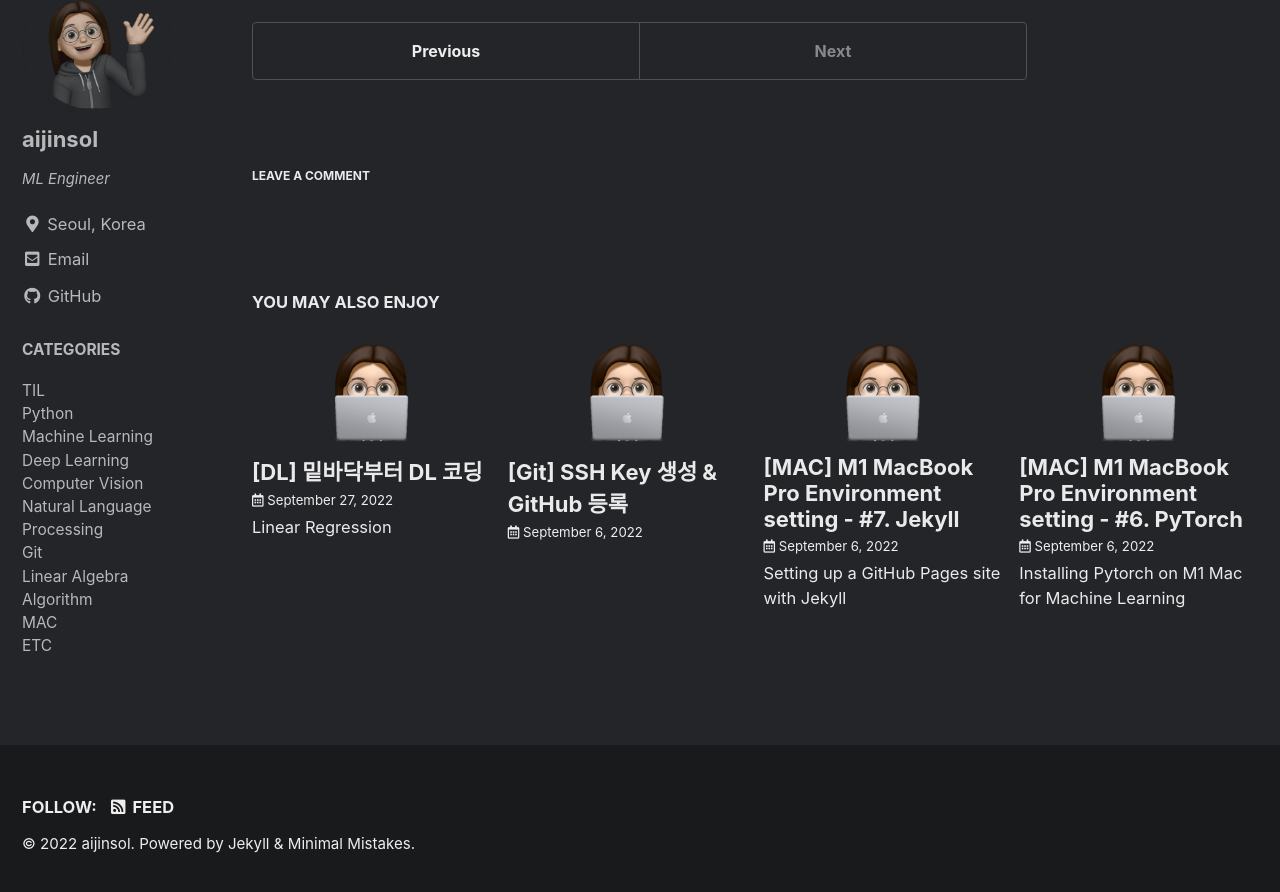
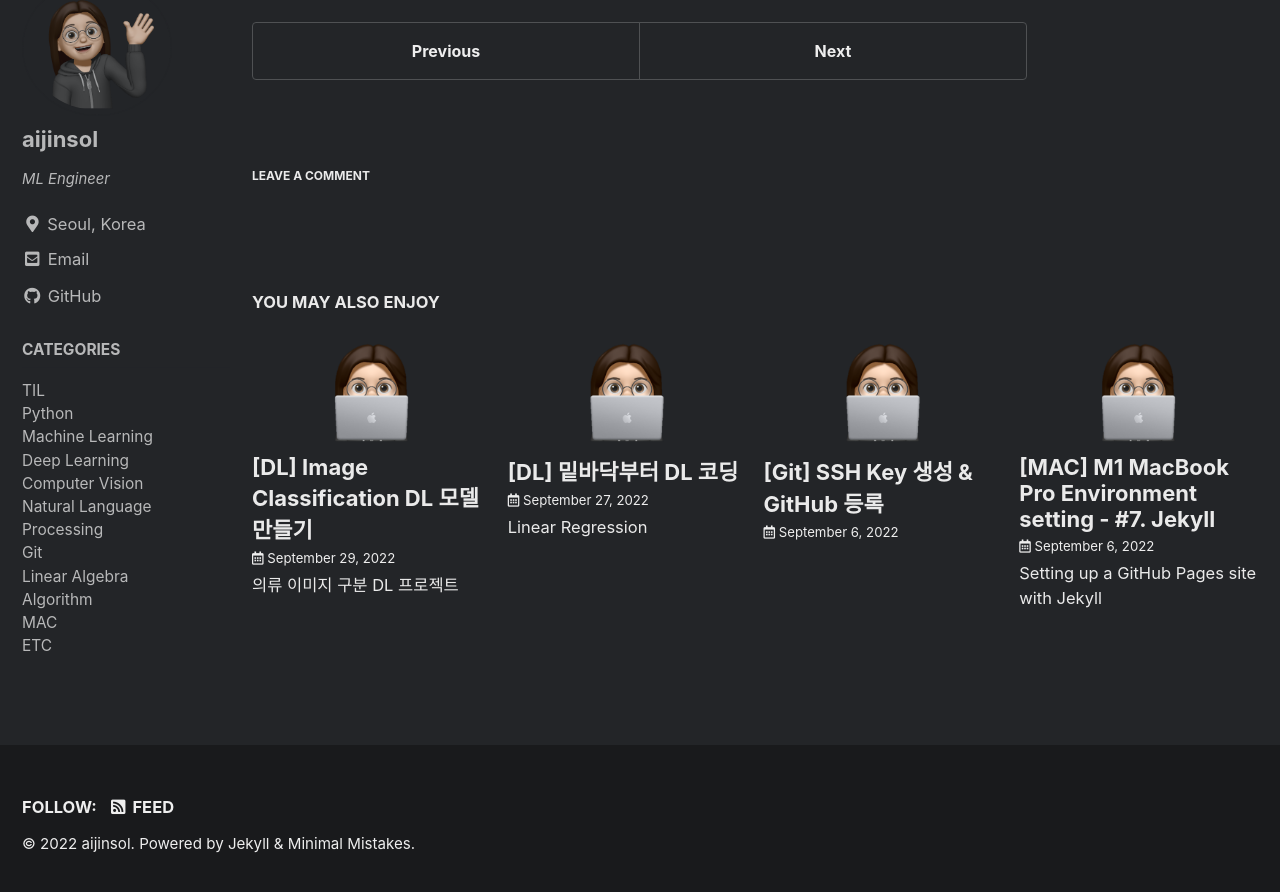
Before and after one commit to aijinsol/aijinsol.github.io, a Jekyll site: the page built from _posts/2022-09-27-dl_keras.md, in a window 1280 px wide and 900 px high, scrolled down 4147 px. Shown: the top 892 px of the window. Built offline with Jekyll 4.4.1, drawn with Linux system fonts in a browser that asks for light colours; cached includes are drawn as plain includes; comment, search, counter and statistics services are not loaded; some of the changed lines change nothing that is shown; some of the changed text lies outside the part shown.

Commit message:
docs: add fashion_mnist post

````diff
--- a/_posts/2022-09-27-dl_keras.md
+++ b/_posts/2022-09-27-dl_keras.md
@@ -33,7 +33,7 @@
 
 + column: 4 (admit, gre, gpa, rank)
 + row: 427
-+ admit=0(불합격) / admit=1(불합격)
++ admit=0(불합격) / admit=1(합격)
 
 (table) Dataset example
 
--- /dev/null
+++ b/_posts/2022-09-29-fashion_mnist.md
@@ -0,0 +1,298 @@
+---
+title: "[DL] Image Classification DL 모델 만들기"
+excerpt: "의류 이미지 구분 DL 프로젝트"
+categories:
+ - DeepLearning
+tags:
+  - keras
+  - codding apple
+last_modified_at: 2022-09-29
+---
+
+> Image Classification 문제에서 왜 CNN이 필요한지 알아보자.
+
+| 의류 이미지 구분 DL 프로젝트
+
+# 1. 이미지 데이터를 그냥 딥러닝 돌려보면?(CNN 사용X)
+
+## 1) Dataset
+
+```python
+import tensorflow as tf
+import matplotlib.pyplot as plt
+
+# Download dataset
+(trainX, trainY), (testX, textY) = tf.keras.datasets.fashion_mnist.load_data()
+```
+
+```python
+print(trainX[0])
+print(trainX.shape)
+
+
+--------------------------------------------------------------------------------
+[[  0   0   0   0   0   0   0   0   0   0   0   0   0   0   0   0   0   0
+    0   0   0   0   0   0   0   0   0   0]
+...
+ [  0   0   0   0   0   0   0   0   0   0   0   0   0   0   0   0   0   0
+    0   0   0   0   0   0   0   0   0   0]]
+(60000, 28, 28)
+```
+
+```python
+print(trainY)
+print(trainY.shape)
+
+--------------------------------------------------------------------------------
+[9 0 0 ... 3 0 5]
+(60000,)
+```
+
+```python
+np.unique(trainY)
+
+
+--------------------------------------------------------------------------------
+array([0, 1, 2, 3, 4, 5, 6, 7, 8, 9], dtype=uint8)
+```
+
+```python
+plt.imshow(trainX[0])
+plt.gray()
+plt.colorbar()
+plt.show()
+```
+![image01](/assets/images/2022-09-27-output.png){: .align-center}{: width="40%" height="40%"}
+
+<br>
+
+## 2) Model
+
+```python
+model = tf.keras.Sequential([
+    tf.keras.layers.Dense(128, input_shape=(28,28), activation='relu'),
+    tf.keras.layers.Dense(64, activation='relu'),
+    tf.keras.layers.Flatten(),
+    tf.keras.layers.Dense(10, activation='softmax')
+])
+
+model.summary()
+
+
+--------------------------------------------------------------------------------
+Model: "sequential_5"
+_________________________________________________________________
+ Layer (type)                Output Shape              Param #
+=================================================================
+ dense_15 (Dense)            (None, 28, 128)           3712
+
+ dense_16 (Dense)            (None, 28, 64)            8256
+
+ flatten (Flatten)           (None, 1792)              0
+
+ dense_17 (Dense)            (None, 10)                17930
+
+=================================================================
+Total params: 29,898
+Trainable params: 29,898
+Non-trainable params: 0
+_________________________________________________________________
+```
+
++ `input_shape`
+    + `model.summary()`를 보기 위해서는 반드시 첫번째 layer에 `input_shape`를 넣어줘야 한다.
+    + `input_shape`에는 데이터 1개의 shape를 넣어준다.
+        + trainX의 shape=(60000, 28, 28)
+        + input_shape=(28,28)
+
++ Activation function 중 `relu` 함수 중 음수는 모두 0으로 만들어주므로 convolution layer에서 자주 쓴다.
+    + 확률은 minus 값이 나오면 안되니까.
+
++ `Softmax`
+    + 0~1 사이의 값
+    + Multi-Category Classification 예측 문제이므로 활성함수로 `softmax`를 사용한다
+    + 마지막 노드 갯수는 카테고리 갯수
+    + 예측한 모든 확률을 더하면 1
+
++ (비교) `Sigmoid`
+    + 0~1 사이의 값
+    + Binary Classification 예측 문제에는 활성함수로 `sigmoid` 사용
+    + 마지막 노드 갯수는 1개
+    + 확률의 총합이 1은 아님. 큰 출력값을 보일수록 해당 클래스를 나타낼 가능성이 높다.
+
++ `tf.keras.layers.Flatten()`
+    + 2D 또는 3D 행렬 데이터를 1D로 압축해주는 Flatten 레이어
+    + ex) [ [1,2,3,4], [5,6,7,8] ] → [ 1,2,3,4,5,6,7,8 ]
+
+<br>
+
+## 3) Train
+
+```python
+model.compile(loss='sparse_categorical_crossentropy', optimizer='adam', metrics=['accuracy'])
+model.fit(trainX, trainY, epochs=10)
+
+
+--------------------------------------------------------------------------------
+Epoch 1/10
+1875/1875 [==============================] - 10s 5ms/step - loss: 1.3431 - accuracy: 0.7847
+...
+Epoch 9/10
+1875/1875 [==============================] - 9s 5ms/step - loss: 0.3385 - accuracy: 0.8784
+Epoch 10/10
+1875/1875 [==============================] - 9s 5ms/step - loss: 0.3283 - accuracy: 0.8800
+```
+
++ 카테고리 예측문제에서 쓰는 loss function
+    + `categorical_crossentropy` : `train_Y`가 원핫인코딩되어 있을 때
+    + `sparse_categorical_crossentropy` : `train_Y`가 0,1,2,... 등 정수로 되어 있을 때
+
+<br>
+
+## 4) 위 과정 요약
+
++ 위에서 짰던 모델은
+    + 이미지의 픽셀데이터를 2차원의 28x28 행렬로 바꿔서,
+    + Flatten layer를 적용하고,
+    + 마지막에 1차원의 리스트를 출력.
++ 그런데 데이터가 이미지일 때 이런 모델을 만들면 문제가 많아진다.
+    + 이미지를 `Flatten`해버렸기 떄문에 이미지를 해체해서 딥러닝을 돌리는 것과 마찬가지. 이미지가 더 이상 이미지 그 자체로의 분석이 어려워지고, 이미지의 특성을 추출하기 어려워진다.
+    + `Convolution layer`를 이용하면 현재 이미지의 특성을 추출하여 딥러닝 모델을 학습시킬 수 있다.
+    + 즉, 사람얼굴 이미지라면 사람의 눈, 코, 입과 같은 특성을 추출할 수 있게 된다.
+    + 이렇게 이미지 데이터를 활용한 딥러닝 모델의 성능을 올릴 수 있다.
+
+<br>
+
+# 2. 해결책은 CNN!
+## 1) `Feature Extraction`
+
+> 이미지를 해체하지 말고, 이미지 자체로 해석하자!
+
++ `Filter(=kernel)`을 이용하여 이미지에서 중요한 정보를 추출한 이미지 복사본(`feature map`)을 만든다.
++ 이렇게 추출한 이미지의 특성들은 서로 다른 점을 강조하게 된다. (세로선, 가로선, 동그란 부분, blur, sharpen, ...)
++ 이 과정을 `Feature Extraction`이라고 부르며, 이렇게 얻은 데이터로 학습한다.
+
+<br>
+
+## 2) `Pooling Layer`
++ 단순히 `Convolutional layer`(filter를 통해 이미지의 특징 추출)만 적용하면 문제점이 있다. 이미지 내 feature의 위치가 달라지면 해당 feature를 판별하지 못하게 되는 것이다.
++ 예를 들어, 이미지 내 '자동차 바퀴'의 위치가 왼쪽 하단에 있는 이미지를 학습시켰는데 새로운 이미지에서는 왼쪽 상단에 '자동차 바퀴'가 있다면 새로운 이미지에서 '자동차 바퀴' feature를 감지하지 못할 수도 있다는 것이다. 전혀 응용력이 없다!
++ 이를 해결하기 위해 `Pooling Layer`를 사용한다.
+
+![image01](/assets/images/2022-09-27-image01.png){: .align-center}{: width="60%" height="60%"}
+
+### Pooling Layer는 무엇?
++ Pooling layer: 이미지의 중요한 부분을 유지한 채로 축소해서 가운데로 옮기는 레이어다.
++ Pooling layer의 종류
+    + Max Pooling: 최댓값만 추림. 가장 많이 쓴다.
+    + Average Pooling: 평균값으로 추림
++ `Convolutional layer + Pooling layer`를 함께 쓰면 `특징추출 + 특징 가운데 모으기`의 장점!
++ 이미지 내 feature가 어떤 위치에 있어도 모델이 잘 인식하게 된다. 즉, 이미지의 위치에 영향을 받지 모델을 만들고 싶을 때 활용하면 좋다.
++ 이러한 응용력 있는 모델을 `Translation Inavariance`라고 한다.
+
+<br>
+
+## 3) CNN 전체 구조
++ Input image와 Neural Network 사이에 Convolution 구조 존재
+
+![image01](/assets/images/2022-09-27-image02.png){: .align-center}{: width="80%" height="80%"}
+
+<br>
+
+# 3. CNN 모델을 활용한 이미지 데이터 분류
+
+```python
+import tensorflow as tf
+import numpy as np
+
+(trainX, trainY), (testX, testY) = tf.keras.datasets.fashion_mnist.load_data()  # numpy.ndarray
+
+trainX = trainX / 255.0
+testX = testX / 255.0
+
+# numpy array reshape
+trainX = trainX.reshape( ( trainX.shape[0], 28, 28, 1 ))  # trainX.shape = (60000, 28, 28)
+testX = testX.reshape( ( testX.shape[0], 28, 28, 1 ))  # testX.shape = (10000, 28, 28)
+
+model = tf.keras.Sequential([
+    tf.keras.layers.Conv2D(32, (3, 3), padding='same', activation='relu', input_shape=(28,28,1)),
+    tf.keras.layers.MaxPooling2D( (2, 2) ),
+    tf.keras.layers.Flatten(),
+    tf.keras.layers.Dense(128, activation='relu'),
+    tf.keras.layers.Dense(10, activation='softmax')
+])
+
+model.summary()
+
+
+----------------------------------------------------------------------
+Model: "sequential"
+_________________________________________________________________
+ Layer (type)                Output Shape              Param #
+=================================================================
+ conv2d_2 (Conv2D)           (None, 28, 28, 32)        320
+
+ max_pooling2d_2 (MaxPooling  (None, 14, 14, 32)       0
+ 2D)
+
+ flatten_1 (Flatten)         (None, 6272)              0
+
+ dense_1 (Dense)             (None, 128)               802944
+
+ dense_2 (Dense)             (None, 10)                1290
+
+=================================================================
+Total params: 804,554
+Trainable params: 804,554
+Non-trainable params: 0
+_________________________________________________________________
+```
+
+```python
+model.compile(loss='sparse_categorical_crossentropy', optimizer='adam', metrics=['accuracy'])
+model.fit(trainX, trainY, validation_data=(testX, testY), epochs=5)
+
+
+----------------------------------------------------------------------
+Epoch 1/5
+1873/1875 [============================>.] - ETA: 0s - loss: 0.3833 - accuracy: 0.8651
+...
+Epoch 4/5
+1875/1875 [==============================] - 11s 6ms/step - loss: 0.1806 - accuracy: 0.9329 - val_loss: 0.2582 - val_accuracy: 0.9065
+Epoch 5/5
+1875/1875 [==============================] - 12s 6ms/step - loss: 0.1522 - accuracy: 0.9441 - val_loss: 0.2524 - val_accuracy: 0.9158
+<keras.callbacks.History at 0x286a26a10>
+```
+
+Test dataset이 따로 있다면, 아래 코드로 평가한다.
+
+```python
+score = model.evaluate(testX, testY)
+print(score)
+```
+
++ `trainX = trainX / 255.0`, `testX = testX / 255.0`
+    + 정수 0~255를 넣는 것이 아니라 미리 0~1로 압축해서 넣는 것이 좋을 때가 많다(선택사항).
+    + 더 좋은 결과가 나올 수도 있고, 처리시간도 단축하는 효과
+
++ `tf.keras.layers.Conv2D(32, (3, 3), padding='same', activation='relu', input_shape=(28,28,1))`
+    + 32개의 서로 다른 feature 생성해줘. (32개의 이미지 복사본 생성. Keras가 알아서 32개의 서로 다른 커널 적용해준다)
+    + `(3, 3)` : Kernel 가로세로 사이즈 (Kernel size도 실험적으로 결과 잘 나올 때까지 변경해준다)
+    + `padding='same'` : Convolution 적용하면 이미지가 작아지는데 이미지 사이즈를 input image와 똑같이 맞춰주는 것.
+    + 왜 `relu` 활성함수 쓸까? → 이미지를 숫자로 바꾸면 0~255 사이 값이다. (이미지에서는 음수 데이터 있으면 안돼)
+    + `input_shape=(28,28,1)` : Conv2D는 4차원 데이터 입력 필요. 따라서 흑백 이미지라면 `(60000,28,28,1)`, 컬러 이미지라면 `(60000,28,28,3)` 형태로 넣어줘야 한다. `(60000,28,28)` 형태로 넣으면 `ndim` 에러가 뜬다.
+
++ Epoch 1회 끝날 때마다 채점하는 법
+    + `model.fit()` 안에 `validation_data=(X,Y)` 설정
++ Train 후에 나타나는 accuracy가 validation/evaluation 후에 나타나는 accuracy보다 높은 이유
+    + Overfitting 현상 (training 데이터셋을 외움)
++ Validation의 장점
+    + Epoch을 너무 많이 돌려서 학습이 많이 되면 overfitting이 될 확률이 커지는데 overfitting이 일어나기 전에 정지시켜서 그 때의 모델을 뽑을 수 있다.
++ Val_accuracy 높일 방법을 찾자!
+    + Dense layer 추가?
+    + Conv + Pooling layer 추가?
+
+<br>
+
+# Reference
++ [코딩애플 - 문과여도 상관없다 Tensorflow 딥러닝 AI 기초부터 실무까지](https://codingapple.com/course/python-deep-learning/)
````
Also changed, not shown: assets/images/2022-09-27-image01.png (added), assets/images/2022-09-27-image02.png (added), assets/images/2022-09-27-output.png (added).
